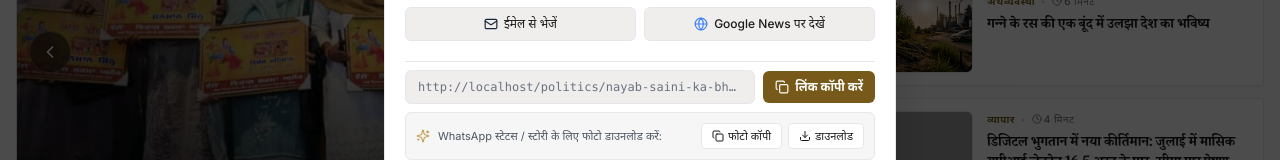
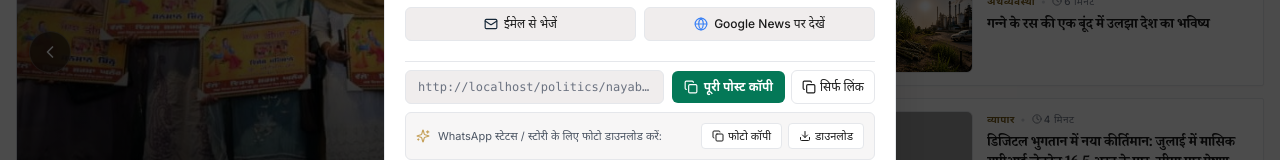
Before and after one commit to mexicasaa/np-news-metro, a React (Vite) app: page / in a window 1280 px wide. Both pictures are taken after a click on the button 798 px from the left and 787 px from the top of the page. Shown: the part 463-623 px from the top of the page. Built offline with nearby package versions, Linux system fonts and the light colour scheme; no server answers; the database is empty; grey boxes are pictures that could not be loaded; a web font is replaced by a local one.

Commit message:
fix(share): remove hardcoded og:image dimensions, bump to _v3 cache buster, and copy full share post (Title, Dek, Link) to match WhatsApp layout

```diff
--- a/api/share.ts
+++ b/api/share.ts
@@ -467,7 +467,7 @@ export default async function handler(req, res) {
     // 5. CONSTRUCT CANONICAL METADATA FOR VALID STORY
     const title = mediaItem ? mediaItem.title : 'NP NEWS METRO — Real News. Real Impact.';
     const description = mediaItem ? mediaItem.dek : 'Independent, credible digital journalism for modern India.';
-    const imageVersion = mediaItem?.modifiedAt ? `${new Date(mediaItem.modifiedAt).getTime()}_v2` : `${Date.now()}_v2`;
+    const imageVersion = mediaItem?.modifiedAt ? `${new Date(mediaItem.modifiedAt).getTime()}_v3` : `${Date.now()}_v3`;
     let image = mediaItem ? getAbsoluteUrl(mediaItem.image) : DEFAULT_OG_IMAGE;
     // Always append version to image URL to force Twitterbot and WhatsApp to discard old blocked caches
     image = image.includes('?') ? `${image}&v=${imageVersion}` : `${image}?v=${imageVersion}`;
@@ -541,10 +541,9 @@ export default async function handler(req, res) {
   <meta property="og:image" content="${image}" />
   <meta property="og:image:url" content="${image}" />
   <meta property="og:image:secure_url" content="${image}" />
-  <meta property="og:image:width" content="1200" />
-  <meta property="og:image:height" content="630" />
   <meta property="og:image:type" content="image/jpeg" />
   <meta property="og:image:alt" content="${escapeHtml(title)}" />
+  <meta property="og:locale" content="hi_IN" />
   <meta property="article:published_time" content="${publishedIso}" />
   <meta property="article:modified_time" content="${modifiedIso}" />
   <meta property="article:section" content="${escapeHtml(category.toUpperCase())}" />
--- a/src/components/article/ArticleShareBar.tsx
+++ b/src/components/article/ArticleShareBar.tsx
@@ -17,6 +17,7 @@ import {
   shareArticleNative,
   getAbsoluteImageUrl,
   getCanonicalArticleUrl,
+  getShareablePostText,
   ShareOptions
 } from '../../utils/shareUtils';
 import { ShareModal } from './ShareModal';
@@ -67,11 +68,16 @@ export const ArticleShareBar: React.FC<ArticleShareBarProps> = ({
 
   const handleCopyLink = async () => {
     try {
-      await navigator.clipboard.writeText(url);
+      const shareText = getShareablePostText(title, summary, url);
+      await navigator.clipboard.writeText(shareText);
       setCopied(true);
       setTimeout(() => setCopied(false), 2000);
     } catch {
-      // fallback
+      try {
+        await navigator.clipboard.writeText(url);
+        setCopied(true);
+        setTimeout(() => setCopied(false), 2000);
+      } catch {}
     }
   };
 
--- a/src/components/article/ShareModal.tsx
+++ b/src/components/article/ShareModal.tsx
@@ -17,6 +17,7 @@ import {
   generateSocialShareLinks,
   shareArticleNative,
   getAbsoluteImageUrl,
+  getShareablePostText,
   ShareOptions
 } from '../../utils/shareUtils';
 import { handleImageError } from '../../utils/imageFallback';
@@ -41,6 +42,7 @@ export const ShareModal: React.FC<ShareModalProps> = ({
   category,
 }) => {
   const [copied, setCopied] = useState(false);
+  const [postCopied, setPostCopied] = useState(false);
   const [imageCopied, setImageCopied] = useState(false);
   const [isSharingNative, setIsSharingNative] = useState(false);
   const { isHindi } = useLanguage();
@@ -57,6 +59,17 @@ export const ShareModal: React.FC<ShareModalProps> = ({
 
   const links = generateSocialShareLinks(shareOptions);
   const absoluteImage = links.absoluteImage;
+
+  const handleCopyFullPost = async () => {
+    try {
+      const text = getShareablePostText(title, summary, url);
+      await navigator.clipboard.writeText(text);
+      setPostCopied(true);
+      setTimeout(() => setPostCopied(false), 2500);
+    } catch {
+      handleCopyLink();
+    }
+  };
 
   const handleCopyLink = async () => {
     try {
@@ -268,27 +281,38 @@ export const ShareModal: React.FC<ShareModalProps> = ({
 
           {/* Copy Link & Featured Image Box */}
           <div className="space-y-2 pt-2 border-t border-border-subtle">
-            {/* Copy Article URL */}
-            <div className="flex items-center gap-2">
+            {/* Copy Article URL & Full Post */}
+            <div className="flex flex-col sm:flex-row items-stretch sm:items-center gap-2">
               <div className="flex-1 bg-surface-container border border-border-subtle px-3 py-2 rounded-md text-xs font-mono text-ink-muted truncate">
                 {url}
               </div>
+              <div className="flex items-center gap-1.5 shrink-0">
                 <button
-                onClick={handleCopyLink}
-                className="flex items-center gap-1.5 px-3 py-2 bg-secondary hover:bg-secondary/90 text-white rounded-md text-xs font-semibold shadow-xs transition-colors flex-shrink-0"
+                  onClick={handleCopyFullPost}
+                  className="flex-1 sm:flex-initial flex items-center justify-center gap-1.5 px-3 py-2 bg-emerald-700 hover:bg-emerald-800 text-white rounded-md text-xs font-semibold shadow-xs transition-colors"
+                  title="Copy Headline, Summary & Link (Matches WhatsApp layout)"
                 >
-                {copied ? (
+                  {postCopied ? (
                     <>
                       <Check className="w-3.5 h-3.5 text-white" />
-                    <span>{isHindi ? 'कॉपी हो गया' : 'Copied!'}</span>
+                      <span>{isHindi ? 'पोस्ट कॉपी हुई' : 'Post Copied!'}</span>
                     </>
                   ) : (
                     <>
                       <Copy className="w-3.5 h-3.5" />
-                    <span>{isHindi ? 'लिंक कॉपी करें' : 'Copy Link'}</span>
+                      <span>{isHindi ? 'पूरी पोस्ट कॉपी' : 'Copy Full Post'}</span>
                     </>
                   )}
                 </button>
+                <button
+                  onClick={handleCopyLink}
+                  className="flex items-center justify-center gap-1 px-2.5 py-2 bg-surface-lowest hover:bg-surface-high border border-border-subtle rounded-md text-xs font-medium text-ink transition-colors"
+                  title="Copy URL Only"
+                >
+                  {copied ? <Check className="w-3.5 h-3.5 text-emerald-600" /> : <Copy className="w-3.5 h-3.5" />}
+                  <span>{copied ? (isHindi ? 'लिंक कॉपी हुआ' : 'Link Copied') : (isHindi ? 'सिर्फ लिंक' : 'Link Only')}</span>
+                </button>
+              </div>
             </div>
 
             {/* Direct Image Tools (Download or Copy for Status/Stories) */}
--- a/src/utils/shareUtils.ts
+++ b/src/utils/shareUtils.ts
@@ -83,10 +83,21 @@ export const getCanonicalArticleUrl = (
     url = `${origin}/${cleanCategory}/${slug}`;
   }
 
-  // Append cache busting parameter with v2 suffix to force X and WhatsApp to re-crawl old links
-  const timestamp = updatedAt ? `${new Date(updatedAt).getTime()}_v2` : `${Date.now()}_v2`;
+  // Append cache busting parameter with v3 suffix to force X and WhatsApp to re-crawl old links
+  const timestamp = updatedAt ? `${new Date(updatedAt).getTime()}_v3` : `${Date.now()}_v3`;
   url = `${url}?v=${timestamp}`;
   return url;
+};
+
+/**
+ * Returns formatted share text with Title, Summary/Dek, 🔗 Read Full Story, and Canonical URL
+ * Follows exact WhatsApp / social media reference preview structure
+ */
+export const getShareablePostText = (title: string, summary?: string, url?: string): string => {
+  const cleanTitle = (title || '').trim();
+  const cleanSummary = (summary || '').trim();
+  const cleanUrl = (url || '').trim();
+  return `${cleanTitle}\n\n${cleanSummary ? `${cleanSummary}\n\n` : ''}🔗 Read Full Story:\n${cleanUrl}`;
 };
 
 /**
```
Also changed, not shown: 1 other file (tests, documents, lock files or other folders). Lines whose indentation alone changed are shown as unchanged.
